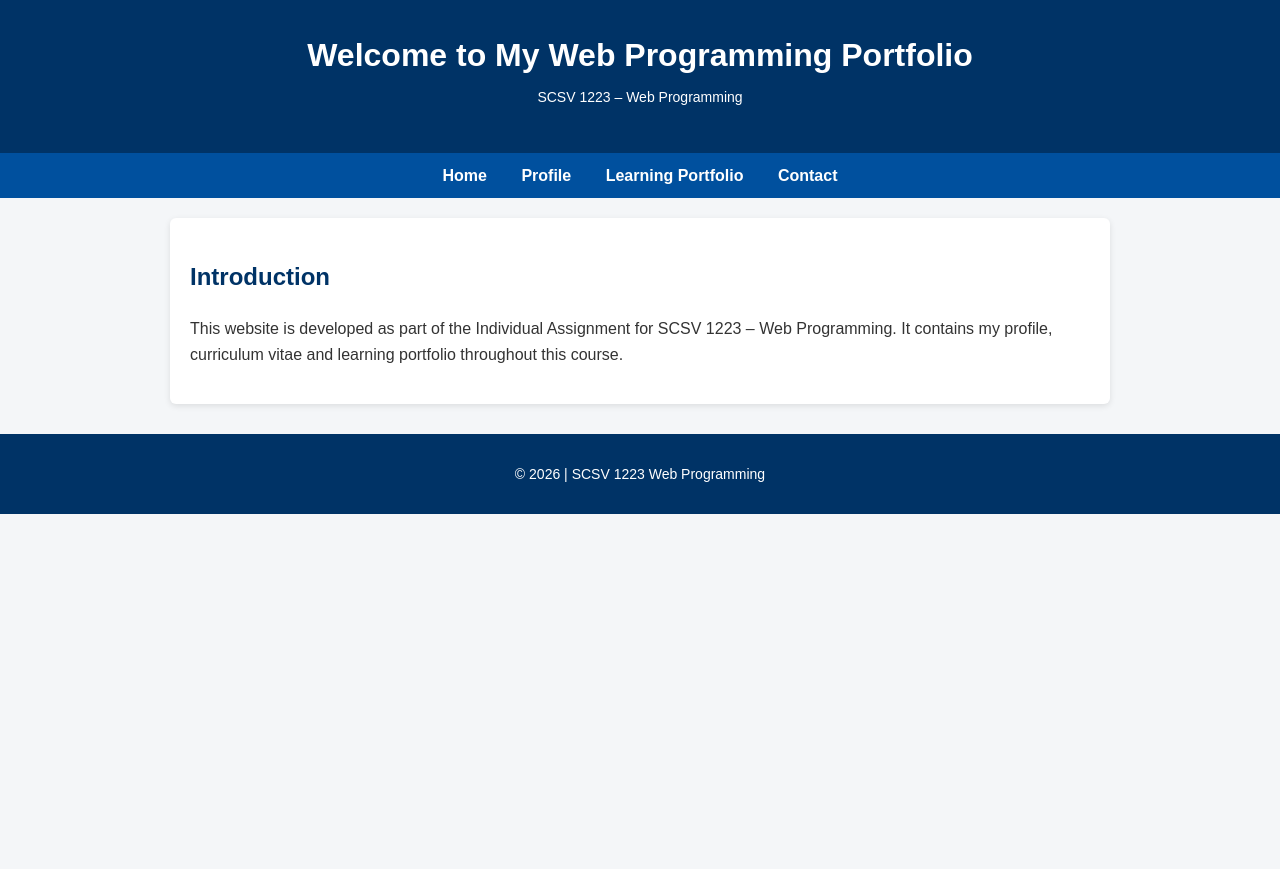
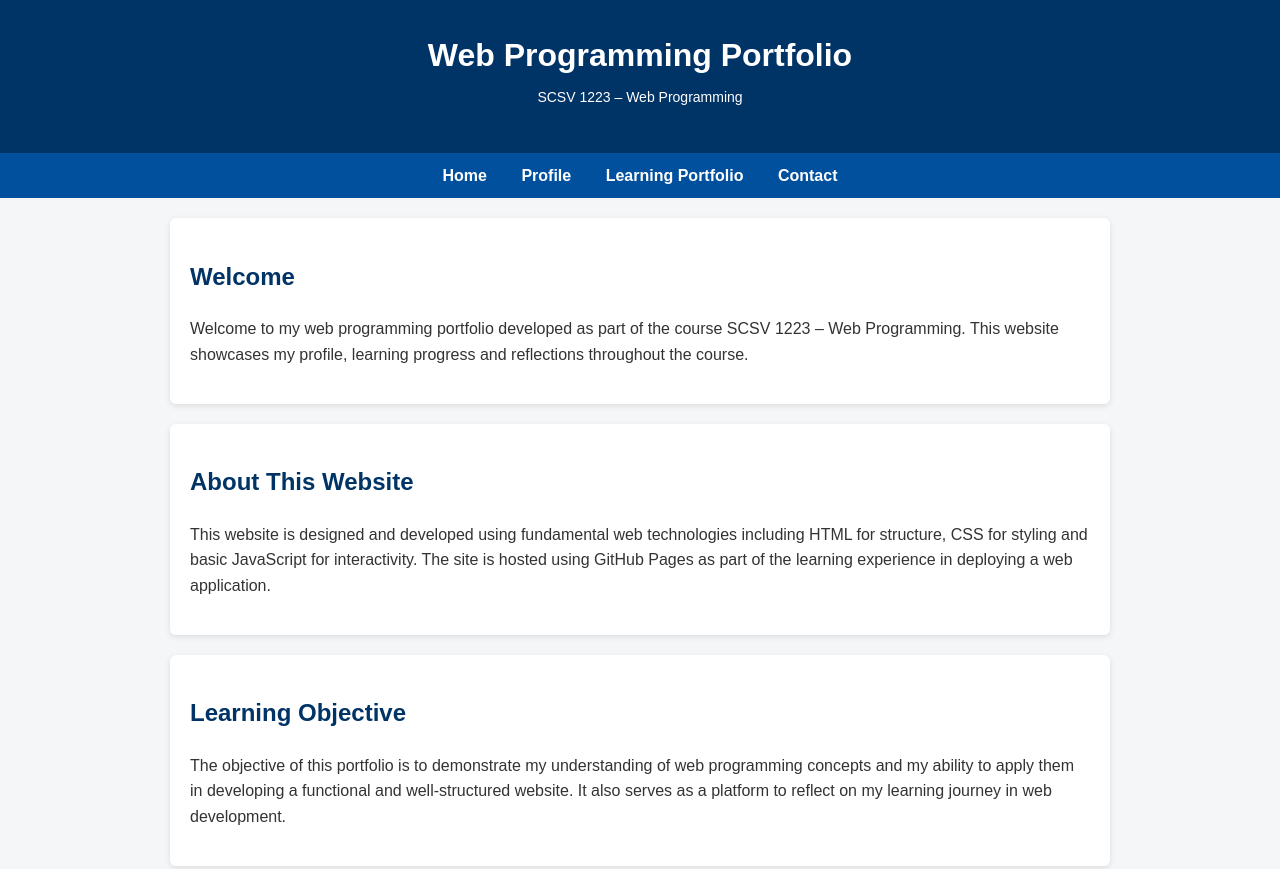
Before and after one commit to jemery-web/scsv1223-portfolio, a plain HTML site: page index.html in a window 1280 px wide. Shown: the top 869 px of the page. Before the commit the page ends 800 px from the top, so only its background shows below. Drawn offline with Linux system fonts and the light colour scheme.

Commit message:
Update home page content for academic clarity

```diff
--- a/index.html
+++ b/index.html
@@ -2,13 +2,13 @@
 <html lang="en">
 <head>
     <meta charset="UTF-8">
-    <title>SCSV1223 | Web Programming Portfolio</title>
+    <title>SCSV 1223 | Web Programming Portfolio</title>
     <link rel="stylesheet" href="css/style.css">
 </head>
 <body>
 
 <header>
-    <h1>Welcome to My Web Programming Portfolio</h1>
+    <h1>Web Programming Portfolio</h1>
     <p>SCSV 1223 – Web Programming</p>
 </header>
 
@@ -20,11 +20,31 @@
 </nav>
 
 <section>
-    <h2>Introduction</h2>
+    <h2>Welcome</h2>
     <p>
-        This website is developed as part of the Individual Assignment for
-        SCSV 1223 – Web Programming. It contains my profile, curriculum vitae
-        and learning portfolio throughout this course.
+        Welcome to my web programming portfolio developed as part of the course
+        SCSV 1223 – Web Programming. This website showcases my profile, learning
+        progress and reflections throughout the course.
+    </p>
+</section>
+
+<section>
+    <h2>About This Website</h2>
+    <p>
+        This website is designed and developed using fundamental web technologies
+        including HTML for structure, CSS for styling and basic JavaScript for
+        interactivity. The site is hosted using GitHub Pages as part of the learning
+        experience in deploying a web application.
+    </p>
+</section>
+
+<section>
+    <h2>Learning Objective</h2>
+    <p>
+        The objective of this portfolio is to demonstrate my understanding of web
+        programming concepts and my ability to apply them in developing a functional
+        and well-structured website. It also serves as a platform to reflect on my
+        learning journey in web development.
     </p>
 </section>
 
```
